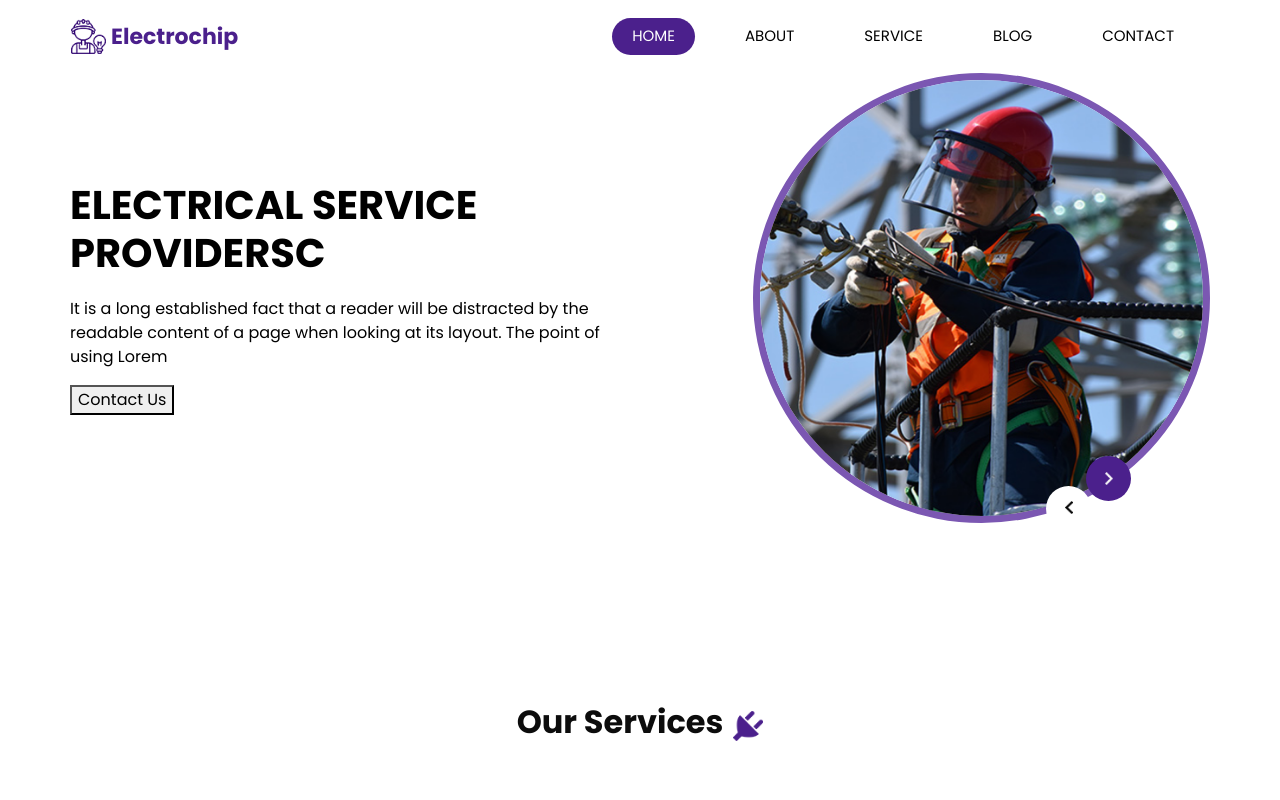
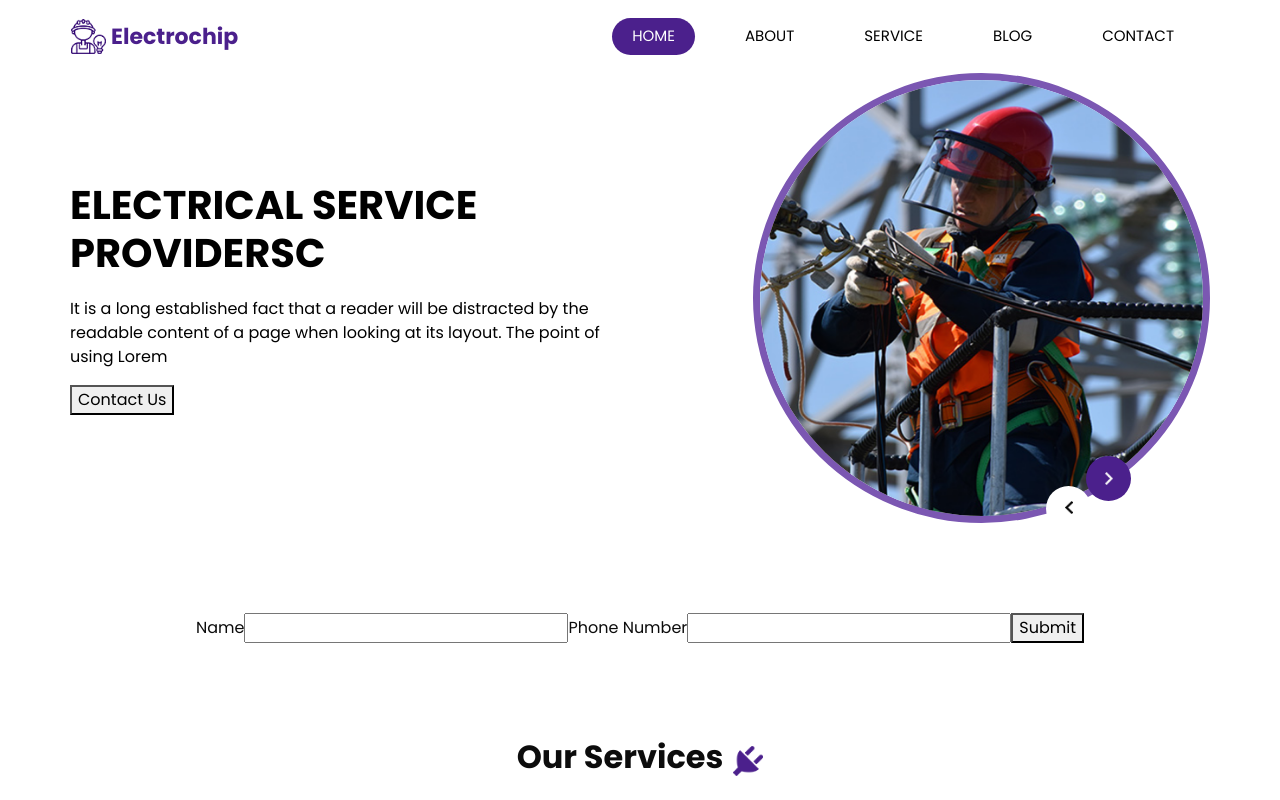
Before and after one commit to Lyudov/Project-ElectroService, a React (Vite) app in the folder electro-service/: page / in a window 1280 px wide. Shown: the top 800 px of the page. Built offline with nearby package versions, Linux system fonts and the light colour scheme.

Commit message:
Connect the App to Firebase

```diff
--- a/electro-service/package.json
+++ b/electro-service/package.json
@@ -12,7 +12,8 @@
   "dependencies": {
     "firebase": "^10.6.0",
     "react": "^18.2.0",
-    "react-dom": "^18.2.0"
+    "react-dom": "^18.2.0",
+    "uid": "^2.0.2"
   },
   "devDependencies": {
     "@types/react": "^18.2.15",
--- a/electro-service/public/css/style.css
+++ b/electro-service/public/css/style.css
@@ -671,6 +671,12 @@ a:focus {
   margin-right: 8px;
 }
 
+/* Test Component */
+
+.test-component {
+  text-align: center;
+}
+
 /* end info section */
 /* footer section*/
 /* .footer_section {
--- a/electro-service/src/App.jsx
+++ b/electro-service/src/App.jsx
@@ -6,11 +6,15 @@ import About from "./About";
 import Blog from "./Blog";
 import Contact from "./Contact";
 import Info from "./Info";
+import Test from "./Test";
+import { getDatabase, push, ref } from "firebase/database";
+import { useState } from "react";
 
 function App() {
   return (
     <>
       <Header />
+      <Test />
       <Service />
       <About />
       <Blog />
--- a/electro-service/src/Test.jsx
+++ b/electro-service/src/Test.jsx
@@ -1,11 +1,75 @@
+import { getDatabase, set, push, ref, onValue } from "firebase/database";
+import { useState, useEffect } from "react";
+import { db } from "./firebase";
+import { uid } from "uid";
+
 function Test() {
+  const [testInfo, setTestInfo] = useState({
+    name: "",
+    phoneNumber: "",
+  });
+
+  const handleInputChange = (e) => {
+    const { name, value } = e.target;
+    setTestInfo({
+      ...testInfo,
+      [name]: value,
+    });
+  };
+
+  const writeToDatabase = () => {
+    const database = getDatabase();
+    const infoRef = ref(database, "testInfo");
+
+    push(infoRef, testInfo);
+
+    setTestInfo({
+      name: "",
+      phoneNumber: "",
+    });
+  };
+
+  //   const [todo, setTodo] = useState("");
+
+  //   const handleTodoChange = (e) => {
+  //     setTodo(e.target.value);
+  //   };
+
+  //   const writeToDatabase = () => {
+  //     const uuid = uid();
+  //     set(ref(db, `/${uuid}`), {
+  //       todo,
+  //       uuid,
+  //     });
+
+  //     setTodo("");
+  //   };
+
   return (
-    <div>
+    <div className="test-component">
       <label htmlFor="name">Name</label>
-      <input type="text" name="name" />
+      <input
+        type="text"
+        name="name"
+        value={testInfo.name}
+        onChange={handleInputChange}
+      />
       <label htmlFor="phoneNumber">Phone Number</label>
-      <input type="text" name="phoneNumber" />
+      <input
+        type="text"
+        name="phoneNumber"
+        value={testInfo.phoneNumber}
+        onChange={handleInputChange}
+      />
+      <button type="button" onClick={writeToDatabase}>
+        Submit
+      </button>
     </div>
+
+    // <div>
+    //   <input type="text" value={todo} onChange={handleTodoChange} />
+    //   <button onClick={writeToDatabase}>Submit</button>
+    // </div>
   );
 }
 
--- a/electro-service/src/firebase.js
+++ b/electro-service/src/firebase.js
@@ -1,16 +1,20 @@
+// Import the functions you need from the SDKs you need
 import { initializeApp } from "firebase/app";
 import { getDatabase } from "firebase/database";
+// TODO: Add SDKs for Firebase products that you want to use
+// https://firebase.google.com/docs/web/setup#available-libraries
 
-
-
+// Your web app's Firebase configuration
 const firebaseConfig = {
     apiKey: "AIzaSyDca94NjzMOvH1U5gn_RVYTIRUUFJC4QUQ",
     authDomain: "electroserviceproject.firebaseapp.com",
+    databaseURL: "https://electroserviceproject-default-rtdb.firebaseio.com",
     projectId: "electroserviceproject",
     storageBucket: "electroserviceproject.appspot.com",
     messagingSenderId: "262792394744",
     appId: "1:262792394744:web:01c781a74207b184c0880d"
 };
 
+// Initialize Firebase
 const app = initializeApp(firebaseConfig);
 export const db = getDatabase(app);
```
Also changed, not shown: 1 other file (tests, documents, lock files or other folders).
